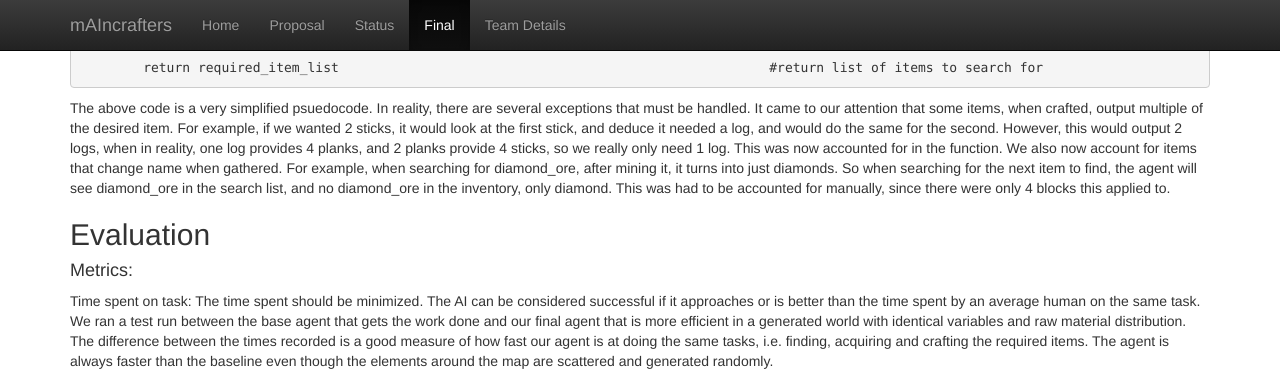
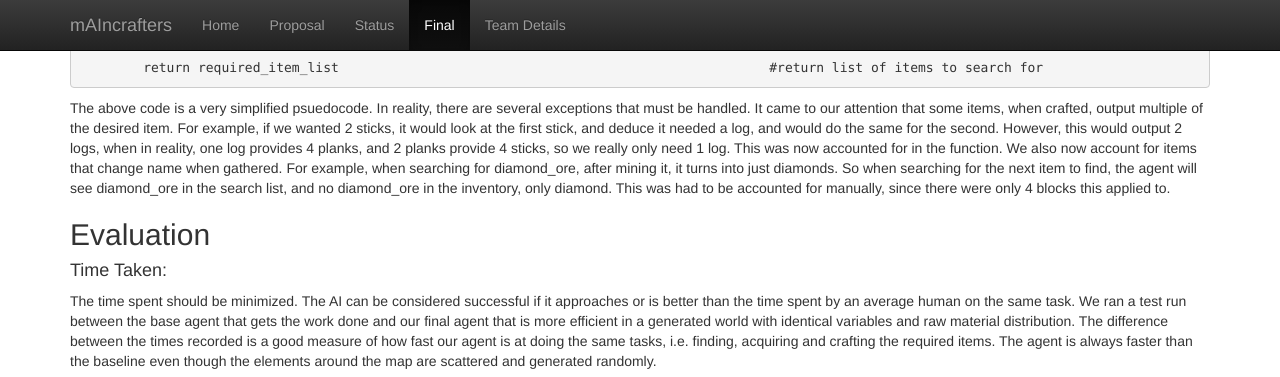
Before and after one commit to dheyay/mAIncrafters, a Jekyll site: the page built from docs/final.md, in a window 1280 px wide and 900 px high, scrolled down 4619 px, cut to the strip 0-377 px from the top of the window. Built offline with Jekyll 4.4.1, drawn with Linux system fonts in a browser that asks for light colours.

Commit message:
Update final.md

```diff
--- a/docs/final.md
+++ b/docs/final.md
@@ -148,8 +148,8 @@ crafting_requirements(crafting_list):
 The above code is a very simplified psuedocode. In reality, there are several exceptions that must be handled. It came to our attention that some items, when crafted, output multiple of the desired item. For example, if we wanted 2 sticks, it would look at the first stick, and deduce it needed a log, and would do the same for the second. However, this would output 2 logs, when in reality, one log provides 4 planks, and 2 planks provide 4 sticks, so we really only need 1 log. This was now accounted for in the function. We also now account for items that change name when gathered. For example, when searching for diamond_ore, after mining it, it turns into just diamonds. So when searching for the next item to find, the agent will see diamond_ore in the search list, and no diamond_ore in the inventory, only diamond. This was had to be accounted for manually, since there were only 4 blocks this applied to.
 
 ## Evaluation
-#### Metrics:
-Time spent on task: The time spent should be minimized. The AI can be considered successful if it approaches or is better than the time spent by an average human on the same task.  We ran a test run between the base agent that gets the work done and our final agent that is more efficient in a generated world with identical variables and raw material distribution. The difference between the times recorded is a good measure of how fast our agent is at doing the same tasks, i.e. finding, acquiring and crafting the required items. The agent is always faster than the baseline even though the elements around the map are scattered and generated randomly.
+#### Time Taken:
+The time spent should be minimized. The AI can be considered successful if it approaches or is better than the time spent by an average human on the same task.  We ran a test run between the base agent that gets the work done and our final agent that is more efficient in a generated world with identical variables and raw material distribution. The difference between the times recorded is a good measure of how fast our agent is at doing the same tasks, i.e. finding, acquiring and crafting the required items. The agent is always faster than the baseline even though the elements around the map are scattered and generated randomly.
 
 <p align="center">
   <img src="https://user-images.githubusercontent.com/43485198/111566408-55218a80-875a-11eb-9f7d-fd48801387b3.png" width="500" height="300">
```
